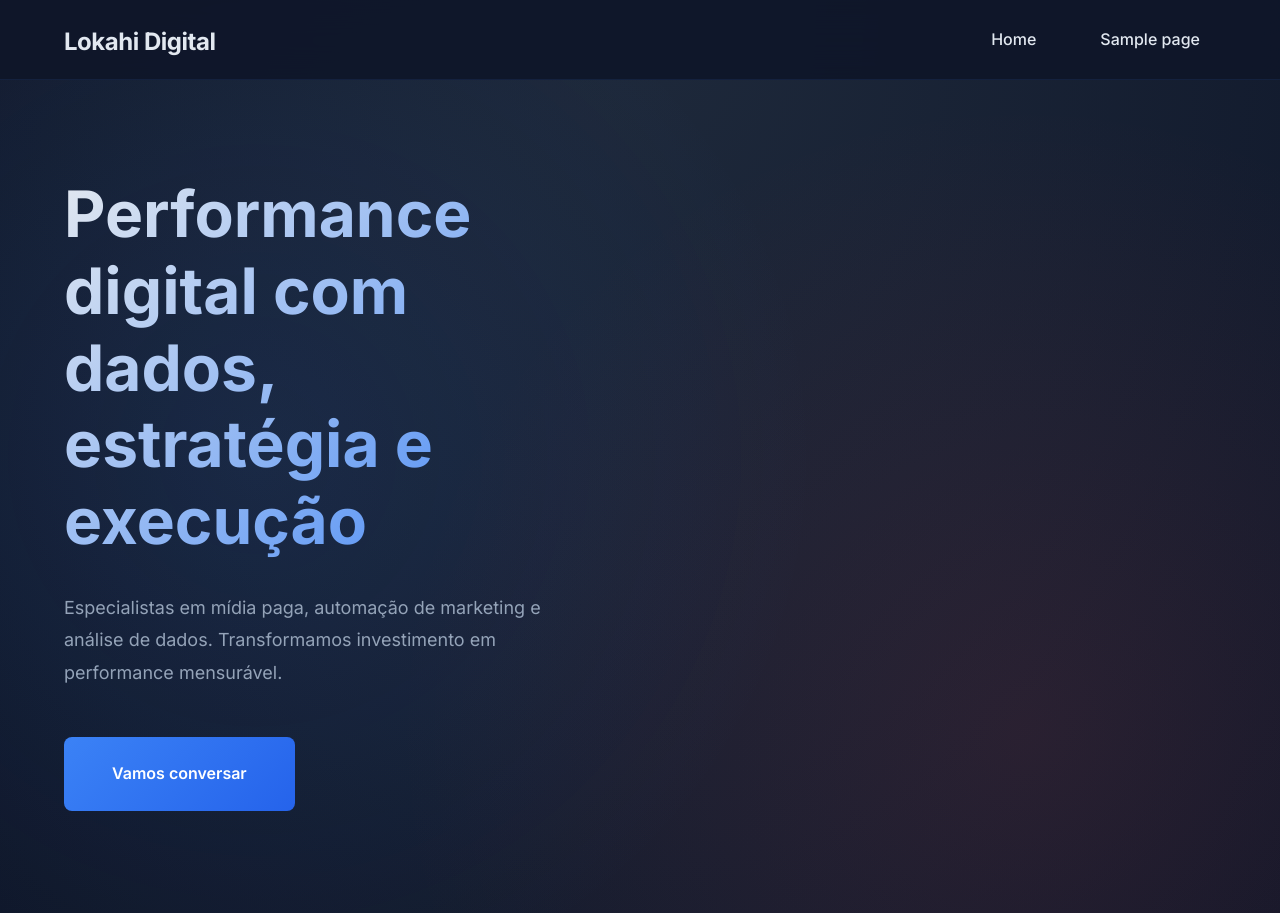
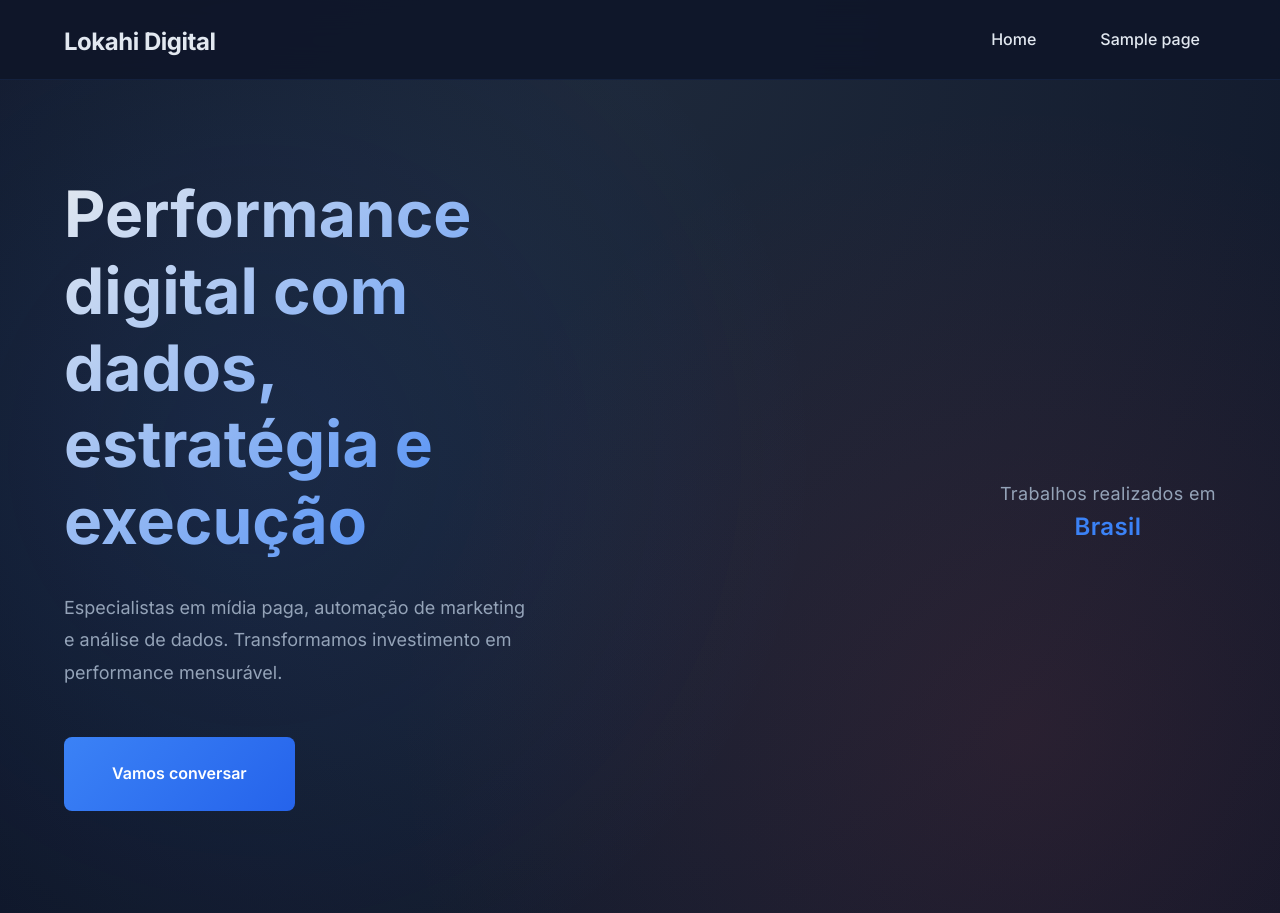
Before and after one commit to igormaiamesquita/lokahi-theme-wp, a WordPress theme: template front-page.php in a window 1280 px wide. Shown: the top 913 px of the page. Run offline with PHP 8.4 and a stand-in for WordPress, Linux system fonts and the light colour scheme; the site name, menu and one post (Sample post) are stand-ins, and other content is empty; some libraries are stand-ins or nearby versions.

Commit message:
Adicionar indicador de país no globo
Implementa display dinâmico do nome do país sendo visitado no tour do globo.
Exibe "Trabalhos realizados em [País]" abaixo do globo, atualizando
automaticamente durante as transições da animação.

- Adiciona elemento HTML para label do país em front-page.php
- Implementa função updateCountryName() em js/globe.js
- Adiciona array countryNames com nomes em português
- Estiliza label do país com CSS (cor primária para destaque)

```diff
--- a/front-page.php
+++ b/front-page.php
@@ -34,6 +34,9 @@ get_header();
 			<!-- Hero Visual - Interactive Globe -->
 			<div class="hero-visual">
 				<div class="globe-container"></div>
+				<div class="globe-country-label">
+					<span class="globe-country-text">Trabalhos realizados em <strong id="current-country">Brasil</strong></span>
+				</div>
 			</div>
 		</div>
 	</section><!-- .hero-section -->
--- a/js/globe.js
+++ b/js/globe.js
@@ -39,6 +39,15 @@
 			[-9.1393, 38.7223],    // Portugal (Lisboa)
 			[-79.5199, 8.9824],    // Panamá (Cidade do Panamá)
 			[-77.0369, 38.9072],   // Estados Unidos (Washington DC)
+		];
+
+		// Country names in Portuguese
+		const countryNames = [
+			'Brasil',
+			'Japão',
+			'Portugal',
+			'Panamá',
+			'Estados Unidos'
 		];
 
 		// Create SVG
@@ -161,12 +170,24 @@
 				const transitionDuration = 2500;
 				let isAnimating = false;
 
+				// Function to update country name display
+				function updateCountryName(index) {
+					const countryElement = document.getElementById('current-country');
+					if (countryElement) {
+						countryElement.textContent = countryNames[index];
+					}
+				}
+
 				function transition() {
 					if (isAnimating) return;
 
 					isAnimating = true;
 					const from = locations[currentIndex];
 					const to = locations[(currentIndex + 1) % locations.length];
+					const nextIndex = (currentIndex + 1) % locations.length;
+
+					// Update country name to show destination
+					updateCountryName(nextIndex);
 
 					// Interpolate between locations
 					const interpolate = d3.geoInterpolate(from, to);
--- a/style.css
+++ b/style.css
@@ -393,6 +393,25 @@ p {
 
 .globe-container .country:hover {
 	opacity: 1 !important;
+}
+
+/* Globe country label */
+.globe-country-label {
+	margin-top: var(--spacing-lg);
+	text-align: center;
+}
+
+.globe-country-text {
+	font-size: var(--font-size-lg);
+	color: var(--color-text-light);
+	letter-spacing: 0.02em;
+}
+
+.globe-country-text strong {
+	color: var(--color-primary);
+	font-weight: 600;
+	font-size: var(--font-size-xl);
+	transition: opacity 0.3s ease;
 }
 
 /*--------------------------------------------------------------
```
